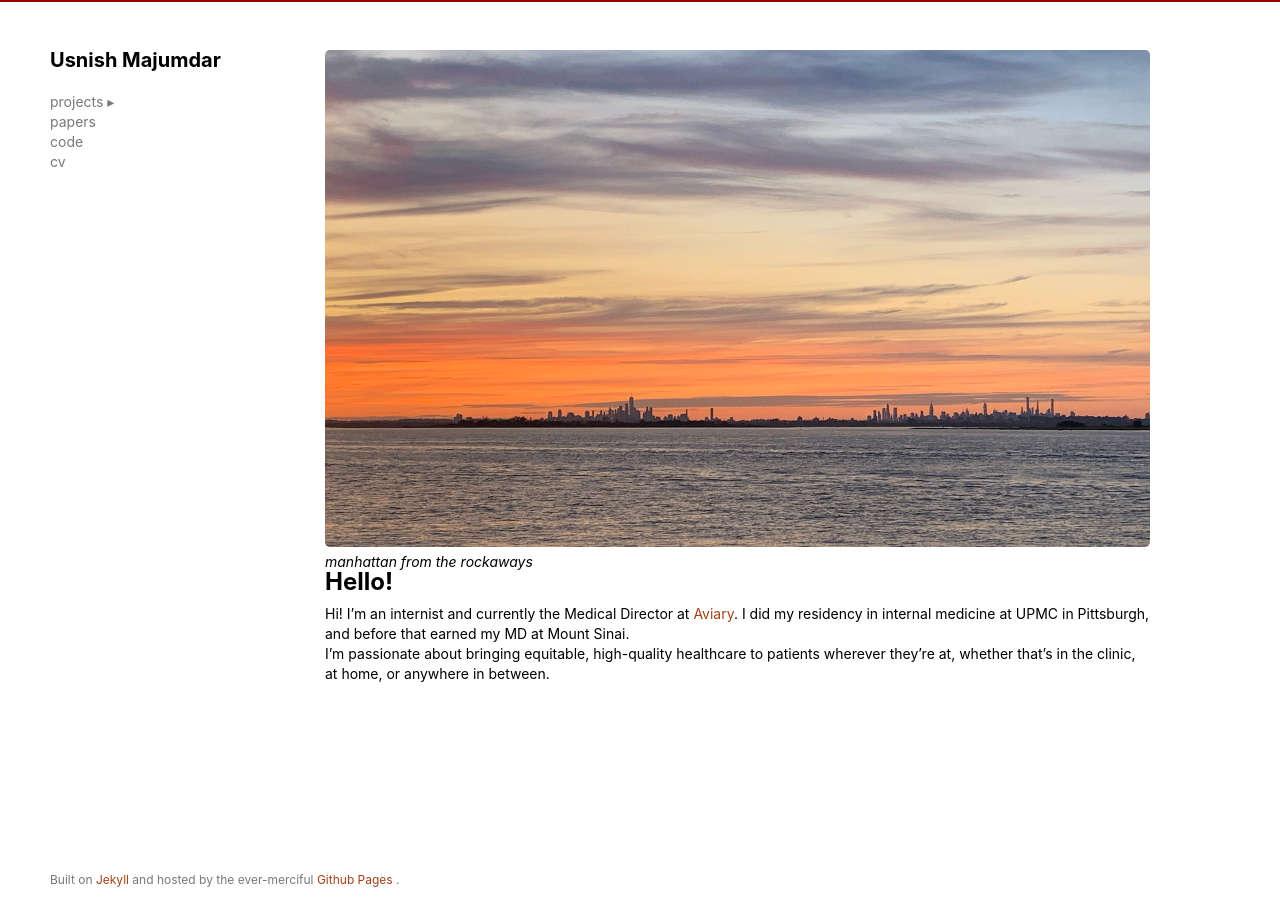
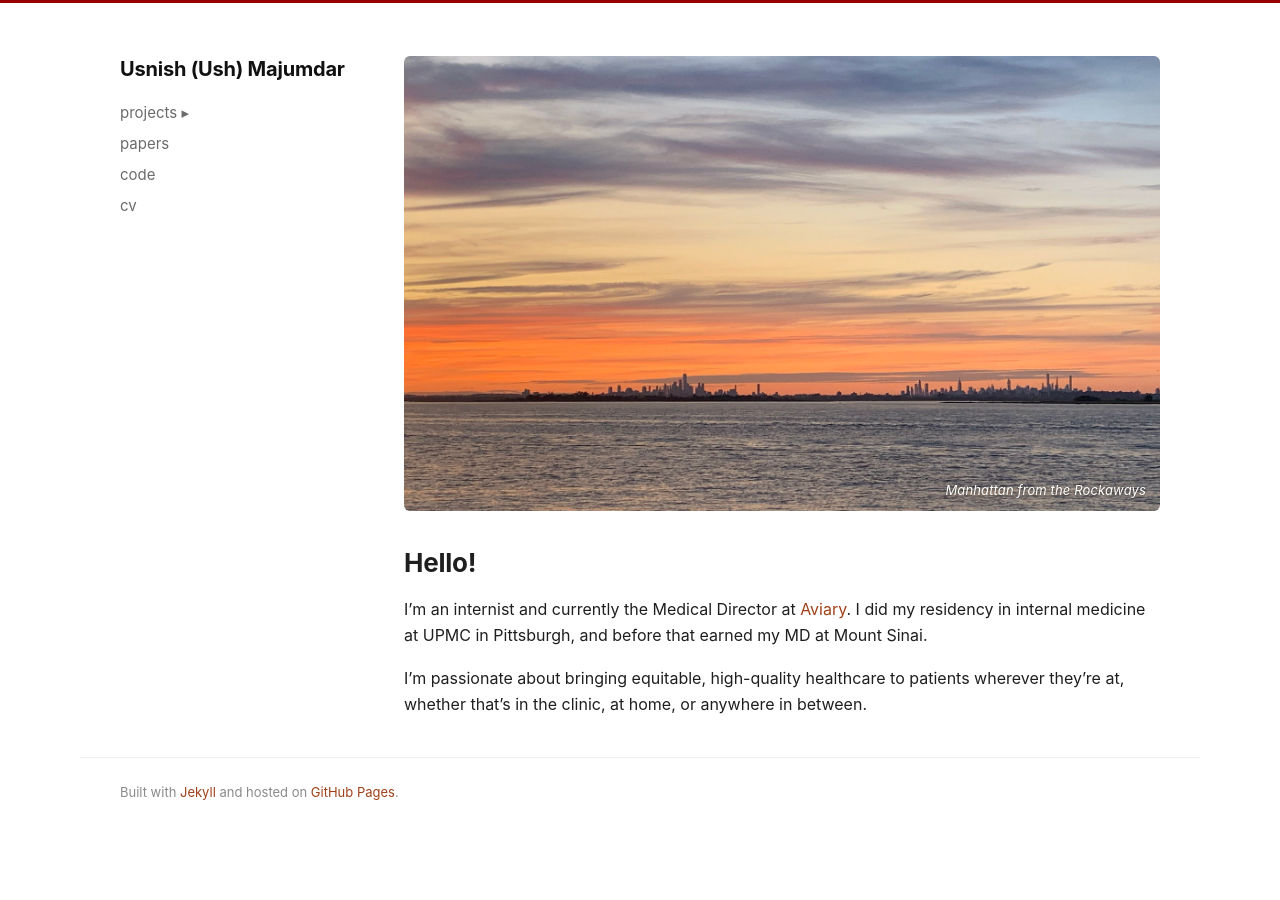
Before and after one commit to usnish/usnish.github.io, a Jekyll site: the page built from index.md, in a window 1280 px wide. Built offline with Jekyll 4.4.1, drawn with Linux system fonts in a browser that asks for light colours; nearby versions of some CDN libraries.

Commit message:
Refresh homepage layout and typography
Responsive flex layout, caption overlaid on the cover photo, cleaner type
scale and spacing, '(Ush)' in the site name, and drop unused jQuery,
Bootstrap and IE shims.

Co-Authored-By: Claude Opus 5.5 <noreply@anthropic.com>

```diff
--- a/_layouts/default.html
+++ b/_layouts/default.html
@@ -1,21 +1,16 @@
 <!DOCTYPE html>
+<html lang="en">
 <head>
   <meta charset="utf-8">
-  <meta http-equiv="X-UA-Compatible" content="IE=edge">
   <meta name="viewport" content="width=device-width, initial-scale=1">
   <title>{{ page.title }}</title>
+  <meta name="description" content="Usnish (Ush) Majumdar, MD: internist and Medical Director at Aviary.">
   <link rel="stylesheet" href="/css/main.css">
-
-  <!--[if lt IE 9]>
-  <script src="https://oss.maxcdn.com/html5shiv/3.7.2/html5shiv.min.js"></script>
-  <script src="https://oss.maxcdn.com/respond/1.4.2/respond.min.js"></script>
-  <![endif]-->
 </head>
 <body>
-
-<div class ="default-container">
-  <div class ="default-sidebar">
-    <div id="logo"><a href="/">Usnish Majumdar</a></div>
+<div class="page">
+  <header class="sidebar">
+    <div id="logo"><a href="/">Usnish (Ush) Majumdar</a></div>
     <ul class="nav">
       <li>
         <details class="nav-dropdown">
@@ -29,19 +24,16 @@
         </details>
       </li>
       <li><a href="https://scholar.google.com/citations?hl=en&user=NT3r7pYAAAAJ&view_op=list_works">papers</a></li>
-      <li><a href="http://www.github.com/usnish/">code</a></li>
+      <li><a href="https://github.com/usnish/">code</a></li>
       <li><a href="https://www.linkedin.com/in/usnish/">cv</a></li>
     </ul>
-  </div>
-  <div class="default-content">
+  </header>
+  <main class="content">
     {{ content }}
-  </div>
-  <br class="clear" />
+  </main>
 </div>
-<footer class="default-footer">
-  Built on <a href="http://jekyllrb.com/"> Jekyll </a> and hosted by the ever-merciful <a href="http://github.com/pages/"> Github Pages </a>.
+<footer class="footer">
+  Built with <a href="https://jekyllrb.com/">Jekyll</a> and hosted on <a href="https://pages.github.com/">GitHub Pages</a>.
 </footer>
-  <script src="https://ajax.googleapis.com/ajax/libs/jquery/1.11.1/jquery.min.js"></script>
-  <script src="/js/bootstrap.min.js"></script>
 </body>
 </html>
--- a/css/main.css
+++ b/css/main.css
@@ -1,169 +1,158 @@
 /* usnish.github.io main css */
-/* typography ######################################## */
 
-/* borders*/
+/* accent bar */
 body:before {
-    content: "";
-    position: fixed;
-    background: #900;
-    left: 0;
-    right: 0;
-    height: 2px;
-}
-body:before {
-    top: 0;
+  content: "";
+  position: fixed;
+  top: 0;
+  left: 0;
+  right: 0;
+  height: 3px;
+  background: #900;
+  z-index: 10;
 }
 
+/* typography ######################################## */
+* { margin: 0; box-sizing: border-box; }
 
-/*all other css*/
+body {
+  font-family: -apple-system, BlinkMacSystemFont, 'Avenir Next', Avenir, 'Segoe UI', Roboto, Helvetica, Arial, sans-serif, 'Apple Color Emoji', 'Segoe UI Emoji', 'Segoe UI Symbol';
+  font-size: 16px;
+  line-height: 1.65;
+  color: #1f1f1f;
+  background: #fff;
+  -webkit-font-smoothing: antialiased;
+}
 
-body{
-  font-family: -apple-system, BlinkMacSystemFont, 'Avenir Next', Avenir, 'Segoe UI', Roboto, Helv    etica, Arial, sans-serif, 'Apple Color Emoji', 'Segoe UI Emoji', 'Segoe UI Symbol';
-  font-size:14px;
-  line-height:20px;
-
-}
 a {
   text-decoration: none;
-  color:#a04018;
+  color: #a04018;
 }
-a:visited{
-  color:#a04018;
-}
-#logo a{
-  color:#000;
-  font-size:20px;
-  font-weight:700;
-}
-ul.nav li{
-  margin-bottom:2px
+a:hover { color: #74340f; text-decoration: underline; }
+
+h1 {
+  font-size: 26px;
+  line-height: 1.25;
+  font-weight: 700;
+  letter-spacing: -0.01em;
+  margin: 0 0 16px;
 }
 
-ul.nav a{
-  color:#787878;
-  font-size:14px;
+p { margin: 0 0 16px; }
+.content p:last-child { margin-bottom: 0; }
+
+img { border-radius: 6px; }
+
+/* layout ######################################## */
+.page {
+  display: flex;
+  gap: 48px;
+  max-width: 1120px;
+  margin: 0 auto;
+  padding: 56px 40px 40px;
 }
 
-ul.nav a:hover{
-  color:#74340f;
+.sidebar {
+  flex: 0 0 236px;
 }
 
-.default-footer{
-  font-size:12px;
-  color:#787878;
-
+.content {
+  flex: 1 1 auto;
+  min-width: 0;
+  max-width: 825px;
 }
 
-img {
-  border-radius:5px;
+#logo a {
+  color: #111;
+  font-size: 20px;
+  font-weight: 700;
+  line-height: 1.3;
+  letter-spacing: -0.01em;
+}
+#logo a:hover { text-decoration: none; color: #900; }
+
+ul.nav {
+  list-style: none;
+  margin: 18px 0 0;
+  padding: 0;
+}
+ul.nav li { margin: 0 0 4px; padding: 0; }
+ul.nav a, .nav-dropdown summary {
+  color: #6b6b6b;
+  font-size: 15px;
+}
+ul.nav a:hover, .nav-dropdown summary:hover { color: #74340f; text-decoration: none; }
+
+.footer {
+  max-width: 1120px;
+  margin: 0 auto;
+  padding: 24px 40px 40px;
+  font-size: 13px;
+  color: #8a8a8a;
+  border-top: 1px solid #eee;
 }
 
-h1 {
-    font-size:24px;
-    margin-bottom: 12px;
+/* cover photo ######################################## */
+.cover {
+  position: relative;
+  margin: 0 0 36px;
+}
+.cover img {
+  display: block;
+  width: 100%;
+  height: auto;
+}
+.cover figcaption {
+  position: absolute;
+  right: 14px;
+  bottom: 10px;
+  color: #fff;
+  font-size: 13px;
+  font-style: italic;
+  letter-spacing: 0.01em;
+  text-shadow: 0 1px 3px rgba(0, 0, 0, 0.6);
 }
 
-/* layout ######################################## */
-* {
-  margin: 0;
+/* projects dropdown ################################ */
+.nav-dropdown summary {
+  cursor: pointer;
+  list-style: none;
+}
+.nav-dropdown summary::-webkit-details-marker { display: none; }
+.nav-dropdown summary:after { content: " \25B8"; }
+.nav-dropdown[open] summary:after { content: " \25BE"; }
+.nav-dropdown ul {
+  list-style: none;
+  margin: 4px 0 6px;
+  padding-left: 12px;
+}
+.nav-dropdown ul a { font-size: 14px; }
+
+/* projects page ################################ */
+.project { margin-bottom: 32px; }
+.project h2 {
+  font-size: 18px;
+  margin: 10px 0 6px;
+}
+.project-thumb {
+  max-width: 100%;
+  height: auto;
+}
+.project-meta {
+  font-size: 13px;
+  margin-top: 4px;
 }
 
-html, body {
-  height: 100%;
+/* small screens ######################################## */
+@media (max-width: 760px) {
+  .page {
+    flex-direction: column;
+    gap: 28px;
+    padding: 36px 20px 24px;
+  }
+  .sidebar { flex: none; }
+  ul.nav { display: flex; flex-wrap: wrap; gap: 4px 18px; margin-top: 10px; }
+  ul.nav li { margin: 0; }
+  .footer { padding: 20px; }
+  .cover { margin-bottom: 28px; }
 }
-
-.default-container{
-  min-height: 100%;
-  width: 1150px;
-  margin-bottom: -30px;
-}
-
-.default-container:after{
-  content: "";
-  display: block;
-}
-
-.default-container:after, .default-footer{
-  height: 30px;
-}
-
-.default-footer{
-  width: 1100px;
-  margin-left:50px;
-}
-
-.default-sidebar{
-  width:225px;
-  margin-left:50px;
-  margin-top:50px;
-  float:left;
-  display:block;
-}
-
-.default-content{
-  width:825px;
-  margin-left:50px;
-  margin-top:50px;
-  float:right;
-  display:block;
-  padding-bottom:20px;
-
-}
-
-ul.nav{
-  list-style:none;
-  margin:0;
-  margin-top:20px;
-  padding:0;
-}
-
-ul.nav li{
-  margin:0;
-  padding:0;
-}
-.clear { clear: both; }
-
-/* CV typography and layout ################################ */
-#cv {
-
-}
-
-/* projects ################################ */
-.nav-dropdown summary{
-  color:#787878;
-  cursor:pointer;
-  list-style:none;
-}
-.nav-dropdown summary::-webkit-details-marker{
-  display:none;
-}
-.nav-dropdown summary:after{
-  content:" \25B8";
-}
-.nav-dropdown[open] summary:after{
-  content:" \25BE";
-}
-.nav-dropdown summary:hover{
-  color:#74340f;
-}
-.nav-dropdown ul{
-  list-style:none;
-  margin:2px 0 4px 0;
-  padding-left:12px;
-}
-
-.project{
-  margin-bottom:30px;
-}
-.project h2{
-  font-size:18px;
-  margin:10px 0 6px 0;
-}
-.project-thumb{
-  max-width:100%;
-  height:auto;
-}
-.project-meta{
-  font-size:12px;
-  margin-top:4px;
-}
--- a/index.md
+++ b/index.md
@@ -1,14 +1,15 @@
 ---
 layout: default
-title: Usnish Majumdar
+title: Usnish (Ush) Majumdar
 ---
 
-
-<img src='/img/coverpic6.jpg' width="825" height="497" alt="coverphoto">
-*manhattan from the rockaways*
+<figure class="cover">
+  <img src="/img/coverpic6.jpg" width="1650" height="994" alt="The Manhattan skyline seen across the water from the Rockaways">
+  <figcaption>Manhattan from the Rockaways</figcaption>
+</figure>
 
 # Hello!
 
-Hi! I'm an internist and currently the Medical Director at [Aviary](https://aviaryhealth.com). I did my residency in internal medicine at UPMC in Pittsburgh, and before that earned my MD at Mount Sinai.
+I'm an internist and currently the Medical Director at [Aviary](https://aviaryhealth.com). I did my residency in internal medicine at UPMC in Pittsburgh, and before that earned my MD at Mount Sinai.
 
 I'm passionate about bringing equitable, high-quality healthcare to patients wherever they're at, whether that's in the clinic, at home, or anywhere in between.
```
